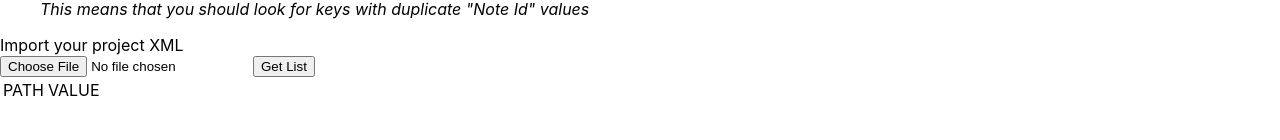
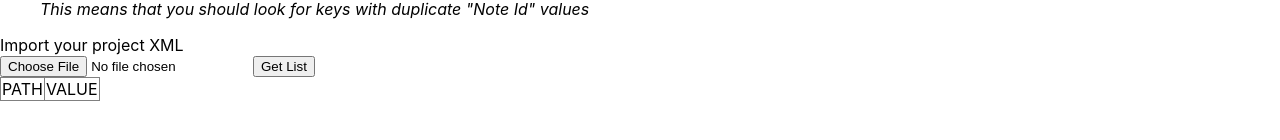
Before and after one commit to mariotee/corrupt-ableton-fix, a React (Create React App) app: page / in a window 1280 px wide. Shown: the part 280-420 px from the top of the page. Built offline with nearby package versions, Linux system fonts and the light colour scheme.

Commit message:
added borders to table

```diff
--- a/src/index.css
+++ b/src/index.css
@@ -11,3 +11,12 @@ code {
   font-family: source-code-pro, Menlo, Monaco, Consolas, 'Courier New',
     monospace;
 }
+
+table {
+  border-collapse: collapse;
+  text-align: center;
+}
+
+table, th, td {
+  border: 1px solid grey;
+}
```
